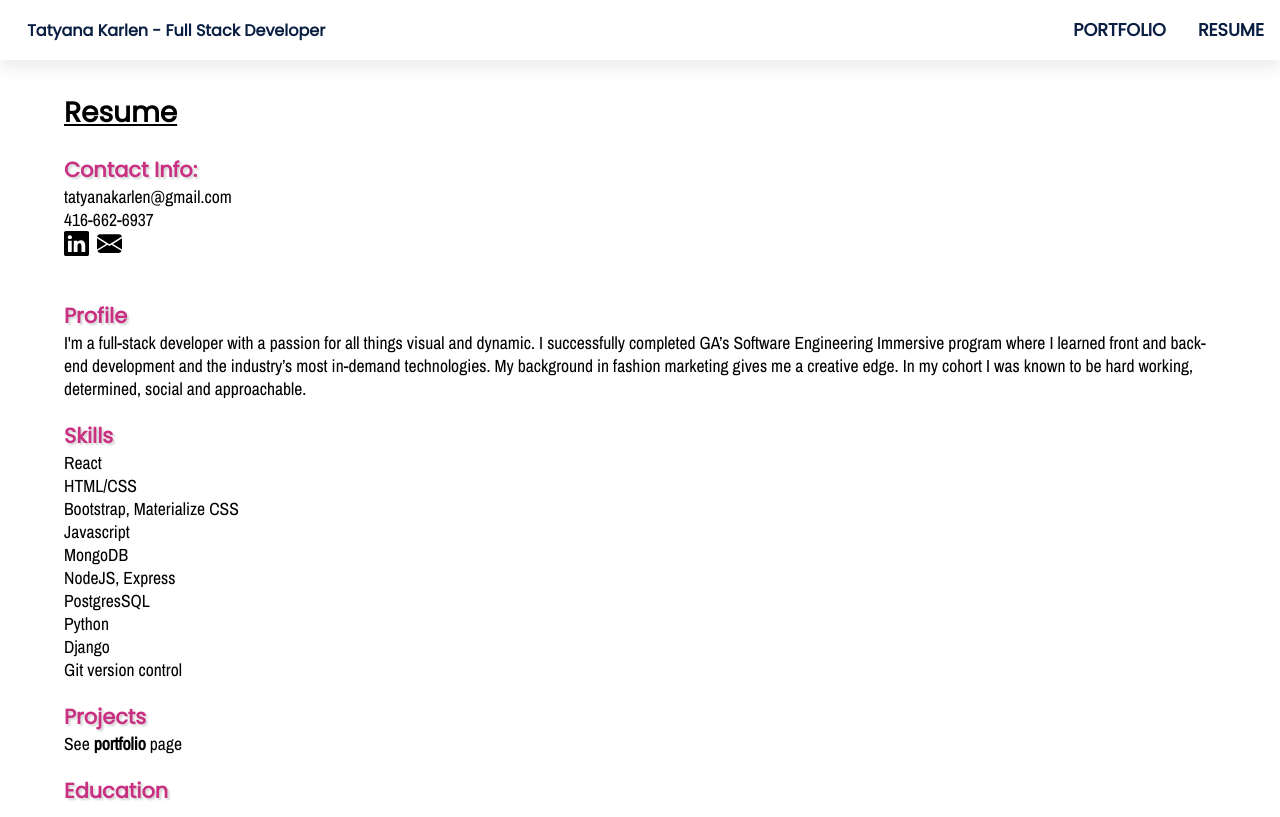
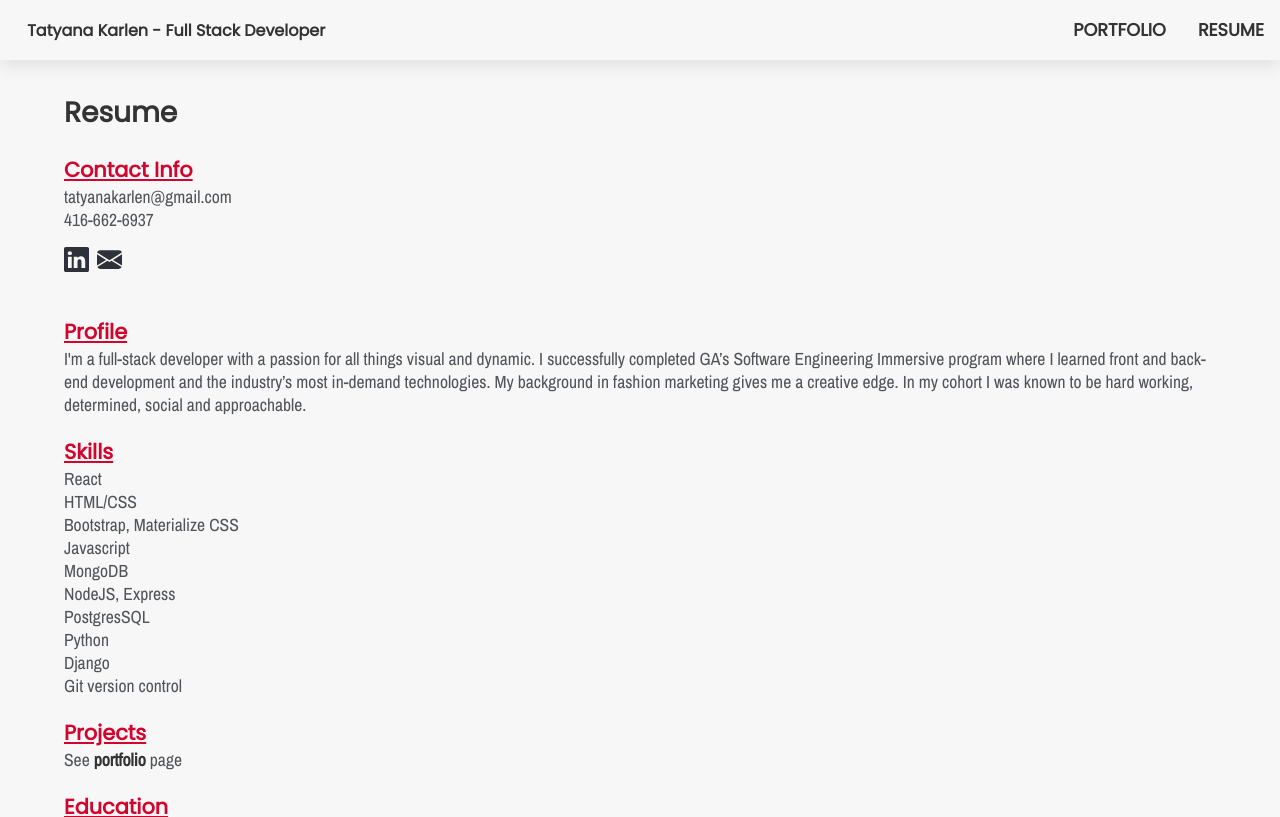
Before and after one commit to tatyanakarlen/PortfolioWebsite, a React (Create React App) app: page /resume in a window 1280 px wide. Shown: the top 817 px of the page. Built offline with nearby package versions, Linux system fonts and the light colour scheme.

Commit message:
changed some things

```diff
--- a/src/components/Hero/Hero.css
+++ b/src/components/Hero/Hero.css
@@ -54,7 +54,7 @@
 
   /* color: #2e313a; */
   color: black;
-  color: rgb(9, 30, 66);
+  color: #333;
   /* text-shadow: 2px 2px 2px rgb(150 150 150 / 40%); */
   font-family: Poppins;
 
@@ -79,9 +79,9 @@
   text-align: center;
   text-transform: uppercase;
   font-size: 1.1rem;
-  color: rgb(9, 30, 66);
-  color: black;
-  font-family: Archivo Narrow;
+  color: #333;
+  /* color: black;  */
+  font-family: Poppins;
   margin-top: -0.5rem;
 
 }
@@ -99,8 +99,8 @@
 }
 
 .article {
-  color: #2e313a;
-  color: black;
+
+  color: #505458;
   font-size: 1.2rem;
   font-family: Archivo Narrow;
 }
--- a/src/components/Hero/Hero.jsx
+++ b/src/components/Hero/Hero.jsx
@@ -6,14 +6,23 @@ const Hero = () => {
   return (
     <div class="hero-container">
       <div id="header-container">
-        <h1 class="header">Tatyana Karlen</h1>
-        <h3 class="sub-header">front-End / full-stack developer</h3>
+        {/* <h1 class="header">Tatyana Karlen</h1>
+        <h3 class="sub-header">front-End / full-stack developer</h3> */}
+        <h1 class="sub-header">Hi, My name is</h1>
+        <h3 class="header">Tatyana</h3>
+
       </div>
       <br />
-      <article class="article">
+      {/* <article class="article">
         Hello! I'm a web developer with a passion for UI/front-end. I'm experienced in both front and back-end development and up-to-date with the industry’s most
         in-demand technologies. My background in fashion marketing gives me a
         creative edge. When I'm not coding I'm playing/teaching piano, thrifting or watching off-beat movies.
+      </article> */}
+      <article class="article">
+        I'm a <span style={{color: '#D2042D' , fontSize: '1.5rem'}}>full-stack</span> web developer with a passion for UI and the front-end side of things. I'm experienced in both front and back-end development,
+        my background in fashion marketing gives me a
+        creative edge.
+
       </article>
 
       <br />
--- a/src/components/PorfolioPiece/PortfolioPiece.css
+++ b/src/components/PorfolioPiece/PortfolioPiece.css
@@ -2,17 +2,17 @@
 @import url('https://fonts.googleapis.com/css2?family=Lora&display=swap');
 
 .project-title {
-    color: #2e313a;
-    color: black;
-    text-shadow: 2px 2px 2px rgb(150 150 150 / 40%);
-    color: #c93082;
+    /* color: #2e313a; */
+    /* color: black;  */
+    /* text-shadow: 2px 2px 2px rgb(150 150 150 / 40%); */
+    color: #333;
     font-family: Poppins;
+    text-decoration: underline;
 
 }
 
 .project-details {
-color: #2e313a;
-color: black;
+color: #505458;
 font-size: 1.1rem;
 font-family: Archivo Narrow;
 }
@@ -20,8 +20,10 @@ font-family: Archivo Narrow;
 #project-headline {
     font-weight: bold;
     /* text-decoration: underline; */
-    color: #2e313a;
-    color: black;
+    color: #333;
+    color: #D2042D;
+    text-transform: uppercase;
+
     /* font-style: italic; */
     font-family: Archivo Narrow;
 }
@@ -32,6 +34,7 @@ font-family: Archivo Narrow;
     /* color: rgb(151, 35, 151) */
     color: #2e313a;
     color: black;
+    color: #333;
     font-weight: bold;
     font-family: Archivo Narrow;
 }
--- a/src/components/PortfolioBox/PortfolioBox.css
+++ b/src/components/PortfolioBox/PortfolioBox.css
@@ -15,4 +15,6 @@
 #PROJECTS {
     text-decoration: underline;
     font-family: Poppins;
+    color: #333;
+
 }
--- a/src/components/TopNav/TopNav.css
+++ b/src/components/TopNav/TopNav.css
@@ -9,8 +9,8 @@
   align-items: center;
   position: relative;
   padding: 0.5rem 0rem;
-  background-color: #FFFFFF;
-  color: #2e313a;
+  background-color: #f7f7f7;
+  color: #333;
   /* box-shadow: 0 2px 2px 2px rgba(9, 9, 10, 0.23); */
   box-shadow: 0 0.5rem 1rem rgb(0 0 0 / 8%);
   overflow-wrap: break-word;
@@ -31,8 +31,7 @@
     text-decoration: none;
     font-weight: bold;
     margin-left: 1.7rem;
-    color: #2e313a;
-    color: rgb(9, 30, 66);
+    color: #333;
     font-size: 1.1 rem;
     /* display: block;
     max-width: 100%; */
@@ -43,7 +42,7 @@
 
 
   .nav-left-link:hover {
-    color: #c93082;
+    color: #D2042D;
   }
 
   .navigation-menu {
@@ -53,6 +52,7 @@
   .navigation-menu ul {
     display: flex;
     padding: 0;
+
   }
   .navigation-menu li {
     list-style-type: none;
@@ -63,8 +63,8 @@
     text-decoration: none;
     display: block;
     width: 100%;
-    color: #2e313a;
-    color: rgb(9, 30, 66);
+    color: #333;
+    /* color: rgb(9, 30, 66); */
 
     font-size: 1.1rem;
     font-weight: bold;
@@ -73,7 +73,7 @@
   }
 
   .navigation-menu li a:hover {
-    color: #c93082;
+    color: #D2042D;
 
 
   }
@@ -85,7 +85,7 @@
     padding: 0.5rem;
     border-radius: 50%;
     background-color: #2e313a;
-    color: black;
+    /* color: black;  */
     cursor: pointer;
     transition: background-color 0.2s ease-in-out;
     position: absolute;
@@ -95,7 +95,7 @@
     display: none;
   }
   .hamburger:hover {
-    background-color:#c93082;
+    background-color:#D2042D;
   }
 
   @media screen and (max-width: 768px) {
@@ -120,6 +120,7 @@
       /* background-color: rgba(241, 238, 238);  */
       background-color: #FFFFFF;
       border-top: 1px solid black;
+
     }
 
     @media screen and (max-width: 768px) {
--- a/src/components/TopNav/TopNav.jsx
+++ b/src/components/TopNav/TopNav.jsx
@@ -47,7 +47,7 @@ export default function TopNav() {
           isNavExpanded ? 'navigation-menu expanded' : 'navigation-menu'
         }
       >
-        <ul id="ul">
+        <ul id="ul" style={{backgroundColor: '#f7f7f7'}}>
           <li id="PORTFOLIO-link">
             <Link
               className="link"
--- a/src/pages/BioPortfolioPage/BioPortfolioPage.jsx
+++ b/src/pages/BioPortfolioPage/BioPortfolioPage.jsx
@@ -11,7 +11,13 @@ function BioPortfolioPage(props) {
 
 
         return(
-            <div style={{backgroundColor: '#ffffff'}}>
+            // <div style={{backgroundColor: '#ffffff'}}>
+              <div style={{backgroundColor: '#f7f7f7'}}>
+
+
+
+
+
 
             <TopNav />
             <Hero />
--- a/src/pages/ResumePage/ResumePage.css
+++ b/src/pages/ResumePage/ResumePage.css
@@ -13,14 +13,13 @@
   font-family: Poppins;
   font-size: 1.75rem;
   /* text-transform: uppercase; */
-  text-decoration: underline;
-  color: #2e313a;
-  color: black;
+  /* text-decoration: underline; */
+  color: #333;
 }
 
 .icon {
   color: #2e313a;
-  color: black;
+
 }
 
 .icon:hover {
@@ -28,16 +27,25 @@
 }
 
 .underlined {
-  text-shadow: 2px 2px 2px rgb(150 150 150 / 40%);
-  color: #c93082;
+  /* text-shadow: 2px 2px 2px rgb(150 150 150 / 40%); */
+  color: #D2042D;
   font-family: Poppins;
   font-size: 1.3rem;
+  text-decoration: underline;
+
+
+}
+
+.text {
+  font-family: Archivo Narrow;
+  font-size: 1.1rem;
+
+  color: #505458;
 }
 
 .job {
   font-weight: bold;
-  color: #2e313a;
-  color: black;
+  color: #333;
 }
 
 .job-italic {
@@ -52,17 +60,11 @@
   color: black;
 }
 
-.text {
-  font-family: Archivo Narrow;
-  font-size: 1.1rem;
-  color: #2e313a;
-  color: black;
-}
+
 
 .level {
   font-weight: bold;
-  color: #2e313a;
-  color: black;
+  color: #333;
 }
 
 .school {
@@ -73,22 +75,20 @@
 
 #footer {
   text-align: center;
-  color: #2e313a;
-  color: black;
+  color: #333;
 
 }
 
 #portfolio-link {
   text-decoration: none;
-  color: #2e313a;
-  color: black;
+  color: #333;
   font-weight: bold;
   cursor: pointer;
 }
 
-#portfolio-link:hover {
-  color: #c93082;
-}
+/* #portfolio-link:hover {
+  color: #D2042D;
+} */
 
 #skills-list {
     list-style-type: none;
@@ -98,6 +98,7 @@
     margin-left: 0.5rem;
 }
 
-#icone-container-resume {
-  background-color: #F2F2F2;
+#icon-container-resume {
+  background-color: #f7f7f7;
+  margin-top: 1rem;
 }
--- a/src/pages/ResumePage/ResumePage.jsx
+++ b/src/pages/ResumePage/ResumePage.jsx
@@ -8,16 +8,16 @@ import './ResumePage.css';
 class ResumePage extends React.Component {
   render() {
     return (
-      <div style={{ backgroundColor: '#FFFFFF' }}>
+      <div style={{ backgroundColor: '#f7f7f7' }}>
         <TopNav />
         <div
           class="resume-container"
-          style={{ backgroundColor: '#FFFFFF' }}
+          style={{ backgroundColor: '#f7f7f7' }}
 
         >
           <h1 id="resume-header">Resume</h1>
           <br />
-          <h3 class="underlined">Contact Info:</h3>
+          <h3 class="underlined">Contact Info</h3>
           <p class="text">tatyanakarlen@gmail.com</p>
           <p class="text">416-662-6937</p>
           <div id="icon-container-resume">
```
